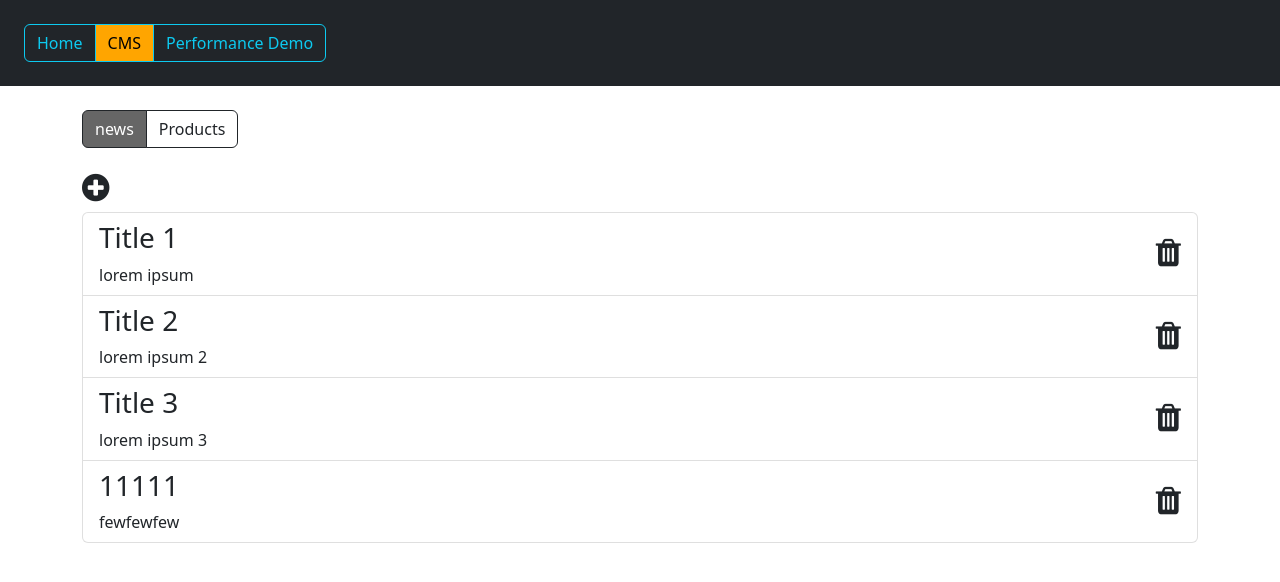
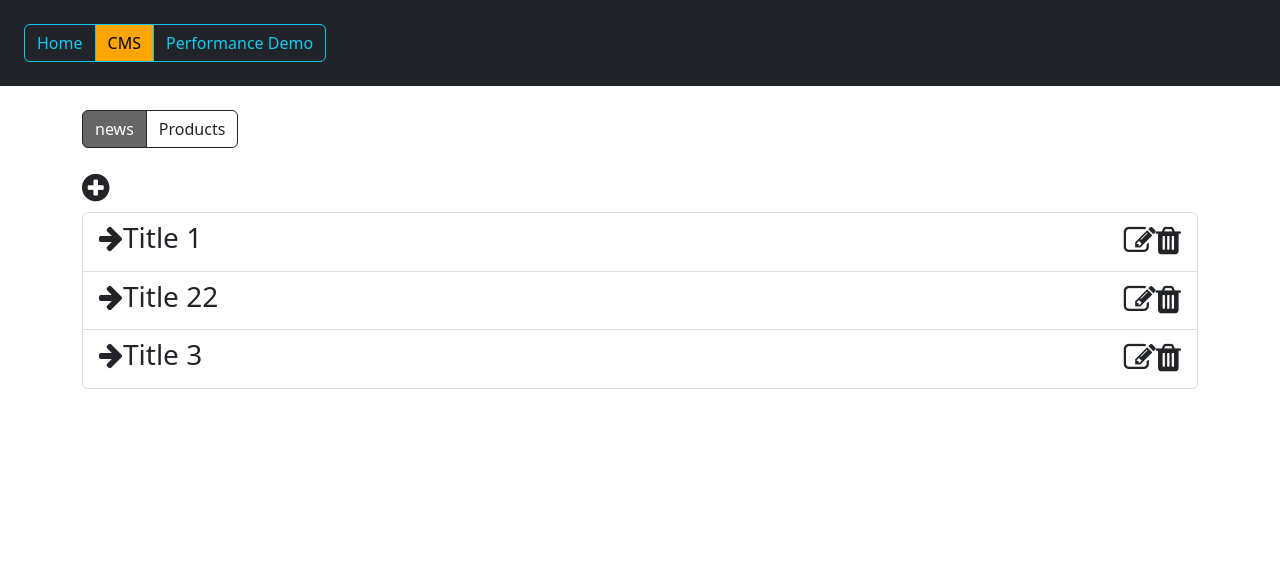
Before and after one commit to talent-factory-academy/react-18-best-practices, a React (Create React App) app: page /cms/news in a window 1280 px wide. Shown: the top 582 px of the page. Built offline with nearby package versions, Linux system fonts and the light colour scheme; data requests are answered from the project's data file.

Commit message:
createa news list item component

```diff
--- a/server/db.json
+++ b/server/db.json
@@ -8,7 +8,7 @@
     },
     {
       "id": 2,
-      "title": "Title 2",
+      "title": "Title 22",
       "description": "lorem ipsum 2",
       "link": "http://www.google.com"
     },
@@ -17,12 +17,6 @@
       "title": "Title 3",
       "description": "lorem ipsum 3",
       "link": "http://www.google.com"
-    },
-    {
-      "title": "11111",
-      "description": "fewfewfew",
-      "link": "",
-      "id": 4
     }
   ]
 }
--- /dev/null
+++ b/src/pages/cms/news/components/ArrowIcon.tsx
@@ -0,0 +1,15 @@
+import clsx from 'clsx';
+import React from 'react';
+
+interface ArrowIconProps {
+  open: boolean;
+}
+
+export default function ArrowIcon (props: ArrowIconProps) {
+  return <i
+    className={clsx('fa',
+      { 'fa-arrow-down': props.open },
+      { 'fa-arrow-right': !props.open },
+    )}
+  ></i>
+};
--- a/src/pages/cms/news/components/NewsList.tsx
+++ b/src/pages/cms/news/components/NewsList.tsx
@@ -1,7 +1,6 @@
-import axios from 'axios';
-import clsx from 'clsx';
 import React from 'react';
 import { News } from '../../../../model/news';
+import NewsListItem from './NewsListItem';
 
 interface NewsListProps {
   data: News[];
@@ -11,36 +10,17 @@ interface NewsListProps {
 
 export const NewsList = (props: NewsListProps) => {
 
-  function removeNews(e: React.MouseEvent, id: number) {
-    e.stopPropagation();
-    props.onItemRemove(id);
-  }
-
-
   return (
     <div className="list-group">
       {
         props.data.map((item: News) => {
           return (
-            <li
+            <NewsListItem
               key={item.id}
-              className={clsx('list-group-item')}
-              onClick={() => {
-                props.onItemClick(item)
-              }}
-            >
-              <div className="d-flex justify-content-between align-items-center">
-                <div>
-                  <h3>{item.title}</h3>
-                  <div>{item.description}</div>
-                </div>
-                <div>
-                  <i className="fa fa-trash fa-2x"
-                     onClick={e => removeNews(e, item.id)}
-                  ></i>
-                </div>
-              </div>
-            </li>
+              item={item}
+              onItemRemove={() => props.onItemRemove(item.id)}
+              onItemClick={() => props.onItemClick(item)}
+            />
           )
         })
       }
--- /dev/null
+++ b/src/pages/cms/news/components/NewsListItem.tsx
@@ -0,0 +1,44 @@
+import clsx from 'clsx';
+import React, { useState } from 'react';
+import { News } from '../../../../model/news';
+import ArrowIcon from './ArrowIcon';
+
+interface NewsListItemProps {
+  item: News;
+  onItemClick: () => void;
+  onItemRemove: () => void;
+}
+
+export default function NewsListItem (props: NewsListItemProps) {
+  const { item, onItemClick, onItemRemove } = props;
+  const [isOpen, setIsOpen] = useState<boolean>(false);
+
+  function removeNews(e: React.MouseEvent, id: number) {
+    e.stopPropagation();
+    onItemRemove();
+  }
+
+  return  <li
+    className={clsx('list-group-item')}
+  >
+    <div className="d-flex justify-content-between align-items-center">
+      <div>
+        <h3 onClick={() => setIsOpen(s => !s)}>
+          {/*NEW*/}
+          <ArrowIcon open={isOpen} />
+          <span >{item.title}</span>
+        </h3>
+
+        {isOpen && <div>{item.description}</div>}
+      </div>
+      <div>
+        <i className="fa fa-edit fa-2x" onClick={onItemClick}></i>
+
+        {/*NEW*/}
+        <i className="fa fa-trash fa-2x"
+           onClick={e => removeNews(e, item.id)}
+        ></i>
+      </div>
+    </div>
+  </li>
+};
```
